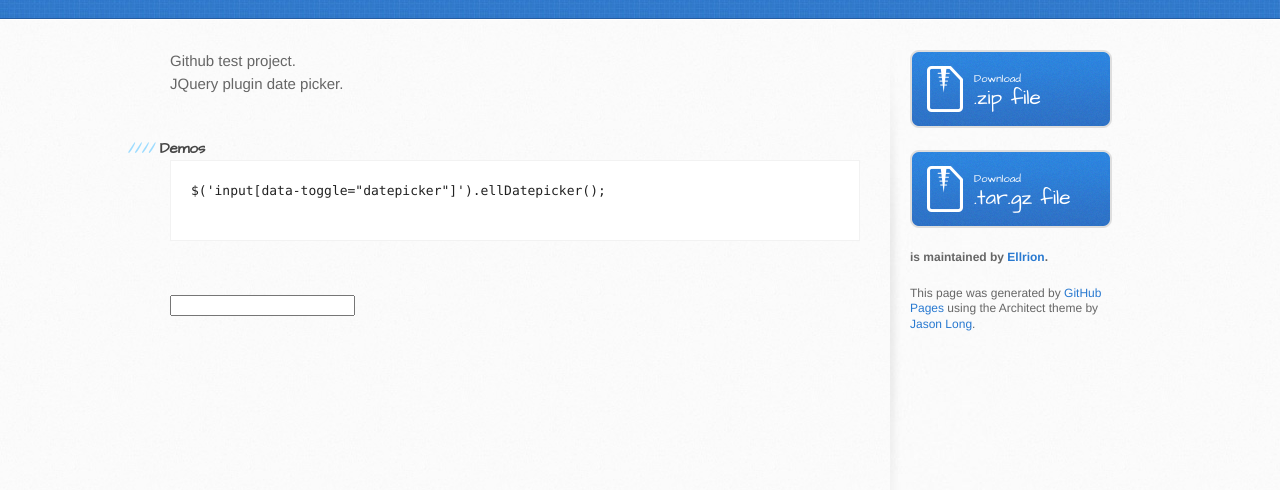
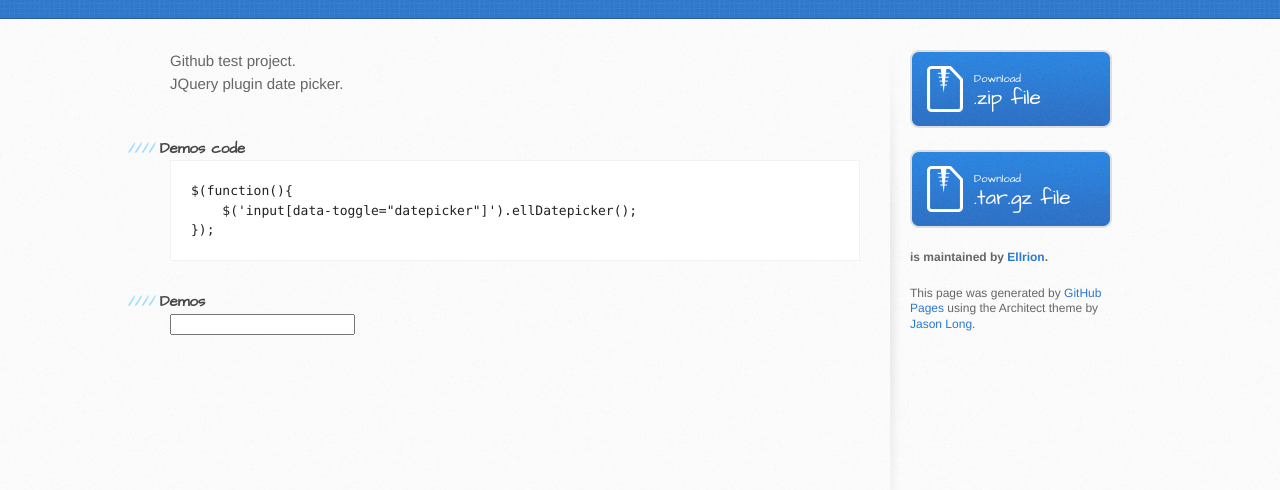
Before and after one commit to Ellrion/datepicker, a plain HTML site: page index.html in a window 1280 px wide. Shown: the part 182-672 px from the top of the page. Drawn offline with nearby package versions, Linux system fonts and the light colour scheme.

Commit message:
Update index.html

```diff
--- a/index.html
+++ b/index.html
@@ -40,11 +40,13 @@
         <section id="main-content">
           <p>Github test project.<br/> JQuery plugin date picker.</p>
           <br>
+          <h4>Demos code</h4>
+<pre class="prettyprint">
+$(function(){
+    $('input[data-toggle="datepicker"]').ellDatepicker();
+});
+</pre>
           <h4>Demos</h4>
-          <pre class="prettyprint">
-$('input[data-toggle="datepicker"]').ellDatepicker();
-          </pre>
-          <br>
           <input type="text" data-toggle="datepicker" />
         </section>
 
```
